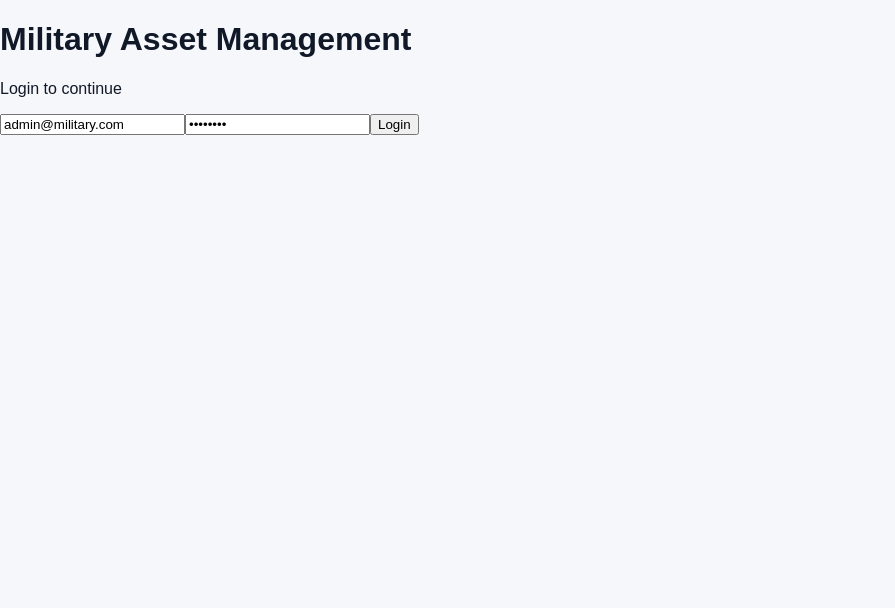
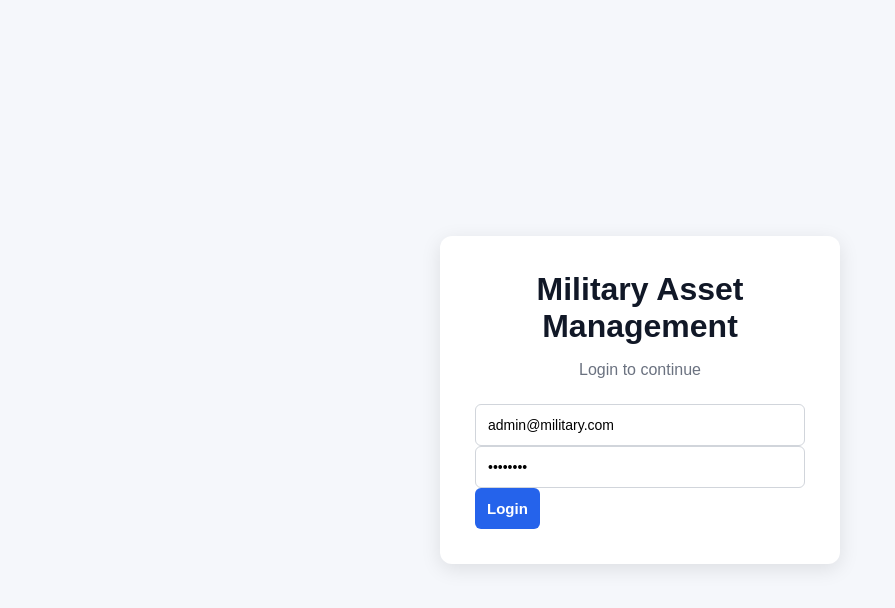
Before and after one commit to Karthika-web2025/military-asset-management, a React (Vite) app in the folder opsinsight/military-asset-management/client/: page / in a window 1280 px wide. Shown: the top 608 px of the page, without its empty margins (0-895 px from the left). Built offline with nearby package versions, Linux system fonts and the light colour scheme.

Commit message:
Update index.css

```diff
--- a/opsinsight/military-asset-management/client/src/index.css
+++ b/opsinsight/military-asset-management/client/src/index.css
@@ -1,3 +1,7 @@
+/* =========================
+   Global
+========================= */
+
 * {
   box-sizing: border-box;
 }
@@ -6,8 +10,9 @@ html,
 body,
 #root {
   margin: 0;
+  padding: 0;
+  width: 100%;
   min-height: 100%;
-  width: 100%;
   font-family: Arial, Helvetica, sans-serif;
 }
 
@@ -17,7 +22,80 @@ body {
 }
 
 /* =========================
-   Dashboard Layout
+   App Layout
+========================= */
+
+.app-layout {
+  display: flex;
+  min-height: 100vh;
+  width: 100%;
+}
+
+/* =========================
+   Sidebar
+========================= */
+
+.sidebar {
+  width: 240px;
+  min-width: 240px;
+  min-height: 100vh;
+  background: #111827;
+  color: #ffffff;
+  display: flex;
+  flex-direction: column;
+  padding: 20px 15px;
+}
+
+.sidebar h2,
+.sidebar-title {
+  margin: 0 0 30px;
+  padding: 0 10px;
+  color: #ffffff;
+  font-size: 24px;
+  font-weight: 700;
+}
+
+.sidebar nav {
+  display: flex;
+  flex-direction: column;
+  gap: 8px;
+}
+
+.sidebar a {
+  display: block;
+  padding: 12px 12px;
+  color: #ffffff;
+  text-decoration: none;
+  border-radius: 6px;
+  font-size: 16px;
+}
+
+.sidebar a:hover {
+  background: #374151;
+}
+
+.sidebar a.active {
+  background: #374151;
+}
+
+.sidebar button {
+  margin-top: auto;
+  width: 100%;
+  padding: 11px;
+  border: none;
+  border-radius: 6px;
+  background: #ffffff;
+  color: #111827;
+  cursor: pointer;
+  font-size: 14px;
+}
+
+.sidebar button:hover {
+  background: #e5e7eb;
+}
+
+/* =========================
+   Main Content
 ========================= */
 
 .main-content {
@@ -26,6 +104,77 @@ body {
   background: #f5f7fb;
   min-height: 100vh;
 }
+
+/* =========================
+   Login Page
+========================= */
+
+.login-container {
+  min-height: 100vh;
+  display: flex;
+  align-items: center;
+  justify-content: center;
+  background: #f5f7fb;
+}
+
+.login-card {
+  width: 400px;
+  max-width: 90%;
+  background: #ffffff;
+  padding: 35px;
+  border-radius: 12px;
+  box-shadow: 0 5px 20px rgba(0, 0, 0, 0.1);
+}
+
+.login-card h1 {
+  margin: 0 0 10px;
+  color: #111827;
+  text-align: center;
+}
+
+.login-card p {
+  margin-bottom: 25px;
+  color: #6b7280;
+  text-align: center;
+}
+
+.login-card form {
+  display: flex;
+  flex-direction: column;
+  gap: 15px;
+}
+
+.login-card input {
+  width: 100%;
+  padding: 12px;
+  border: 1px solid #d1d5db;
+  border-radius: 6px;
+  font-size: 14px;
+}
+
+.login-card input:focus {
+  outline: none;
+  border-color: #2563eb;
+}
+
+.login-card button {
+  padding: 12px;
+  border: none;
+  border-radius: 6px;
+  background: #2563eb;
+  color: #ffffff;
+  font-size: 15px;
+  font-weight: 600;
+  cursor: pointer;
+}
+
+.login-card button:hover {
+  background: #1d4ed8;
+}
+
+/* =========================
+   Dashboard Heading
+========================= */
 
 .main-content h1 {
   margin: 0 0 24px;
@@ -156,20 +305,7 @@ body {
 }
 
 /* =========================
-   Loading
-========================= */
-
-.loading {
-  display: flex;
-  align-items: center;
-  justify-content: center;
-  min-height: 100vh;
-  font-size: 18px;
-  color: #4b5563;
-}
-
-/* =========================
-   Net Movement Modal
+   Modal
 ========================= */
 
 .modal-overlay {
@@ -206,7 +342,6 @@ body {
 .modal-header h2 {
   margin: 0;
   font-size: 22px;
-  color: #111827;
 }
 
 .close-button {
@@ -218,10 +353,6 @@ body {
   color: #374151;
   font-size: 24px;
   cursor: pointer;
-}
-
-.close-button:hover {
-  background: #e5e7eb;
 }
 
 /* =========================
@@ -241,7 +372,6 @@ body {
 }
 
 .movement-section p {
-  margin: 0;
   color: #6b7280;
   font-size: 14px;
 }
@@ -264,14 +394,6 @@ body {
   font-size: 14px;
 }
 
-.movement-item strong {
-  color: #111827;
-}
-
-.movement-item span {
-  color: #4b5563;
-}
-
 /* =========================
    Responsive
 ========================= */
@@ -283,6 +405,11 @@ body {
 }
 
 @media (max-width: 700px) {
+  .sidebar {
+    width: 200px;
+    min-width: 200px;
+  }
+
   .main-content {
     padding: 20px;
   }
@@ -311,11 +438,5 @@ body {
 
   .movement-item {
     grid-template-columns: 1fr;
-    gap: 5px;
-  }
-
-  .modal-content {
-    max-height: 90vh;
-    padding: 18px;
   }
 }
```
